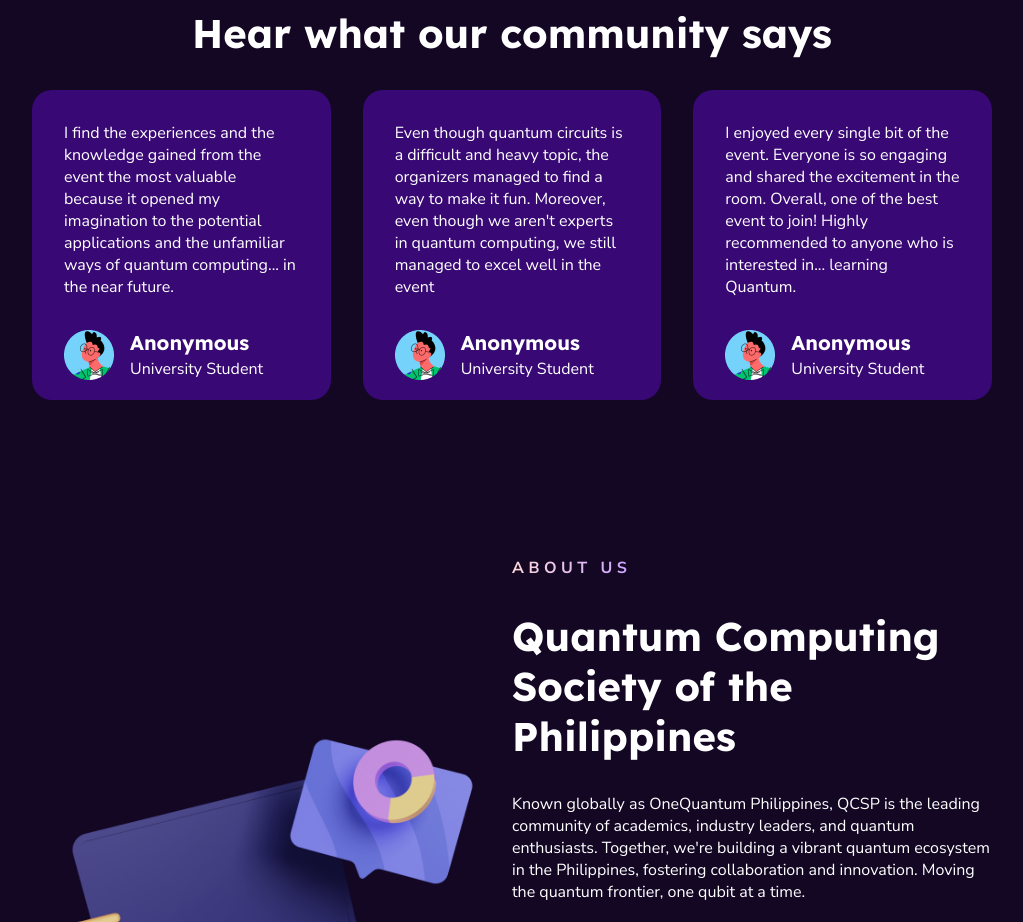
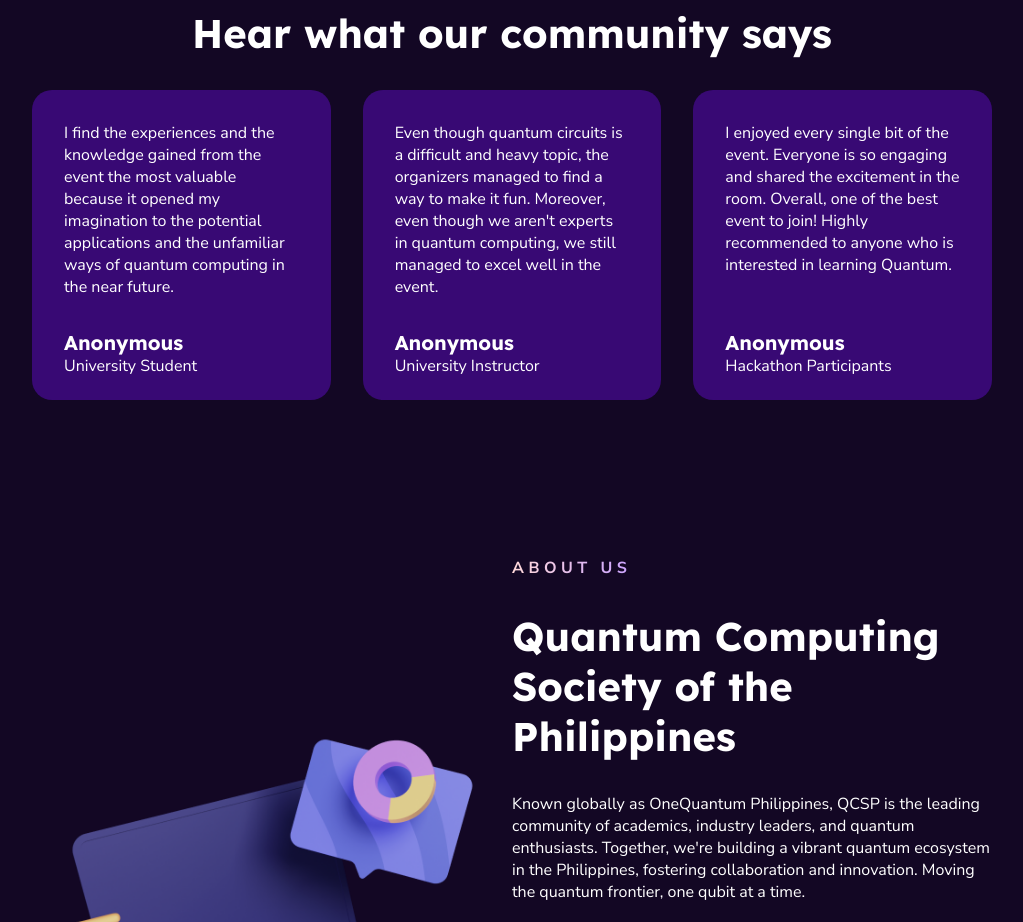
Before and after one commit to OQPH-Web-Projects/OQPH-Main-Website, a React (Create React App) app: page / in a window 1280 px wide. Shown: the part 2060-2982 px from the top of the page, without its empty margins (128-1151 px from the left). Built offline with nearby package versions, Linux system fonts and the light colour scheme.

Commit message:
chore: update testimonial data

```diff
--- a/src/components/Testimonial/Testimonial.js
+++ b/src/components/Testimonial/Testimonial.js
@@ -11,7 +11,7 @@
           <p className='message'>{ data.message }</p>
         </div>
         <div className='profile-container'>
-            <img src={ data.image } alt='Testimonial Profile' />
+            {/* <img src={ data.image } alt='Testimonial Profile' /> */}
             <div className='text-container'>
                 <p className='subheading'>{ data.name }</p>
                 <p>{ data.position }</p>
--- a/src/data/testimonialData.js
+++ b/src/data/testimonialData.js
@@ -1,21 +1,21 @@
 // Testimonial data to be displayed
 export const testimonialData = [
     {
-        message: 'I find the experiences and the knowledge gained from the event the most valuable because it opened my imagination to the potential applications and the unfamiliar ways of quantum computing... in the near future.',
-        image: require('../assets/avatar.png'),
+        message: 'I find the experiences and the knowledge gained from the event the most valuable because it opened my imagination to the potential applications and the unfamiliar ways of quantum computing in the near future.',
+        // image: require('../assets/avatar.png'),
         name: 'Anonymous',
         position: 'University Student'
     },
     {
-        message: `Even though quantum circuits is a difficult and heavy topic, the organizers managed to find a way to make it fun. Moreover, even though we aren't experts in quantum computing, we still managed to excel well in the event`,
-        image: require('../assets/avatar.png'),
+        message: `Even though quantum circuits is a difficult and heavy topic, the organizers managed to find a way to make it fun. Moreover, even though we aren't experts in quantum computing, we still managed to excel well in the event.`,
+        // image: require('../assets/avatar.png'),
         name: 'Anonymous',
-        position: 'University Student'
+        position: 'University Instructor'
     },
     {
-        message: 'I enjoyed every single bit of the event. Everyone is so engaging and shared the excitement in the room. Overall, one of the best event to join! Highly recommended to anyone who is interested in... learning Quantum.',
-        image: require('../assets/avatar.png'),
+        message: 'I enjoyed every single bit of the event. Everyone is so engaging and shared the excitement in the room. Overall, one of the best event to join! Highly recommended to anyone who is interested in learning Quantum.',
+        // image: require('../assets/avatar.png'),
         name: 'Anonymous',
-        position: 'University Student'
+        position: 'Hackathon Participants'
     }
 ];
```
